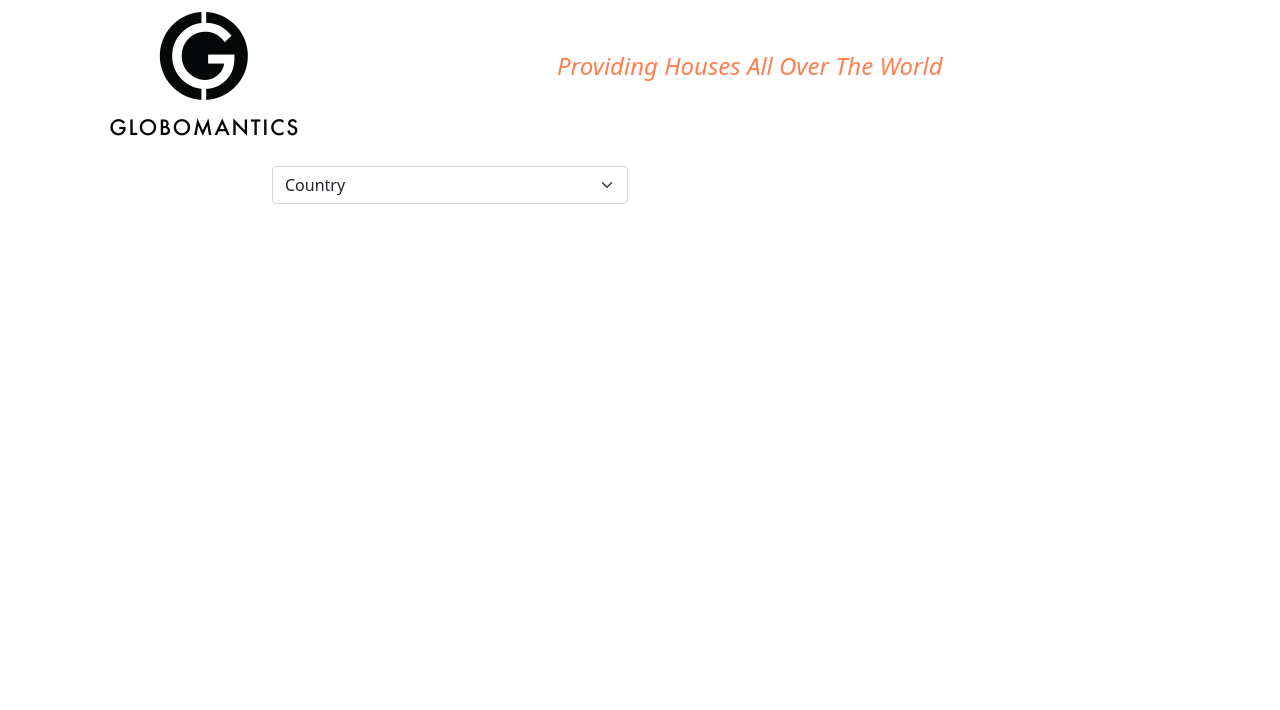
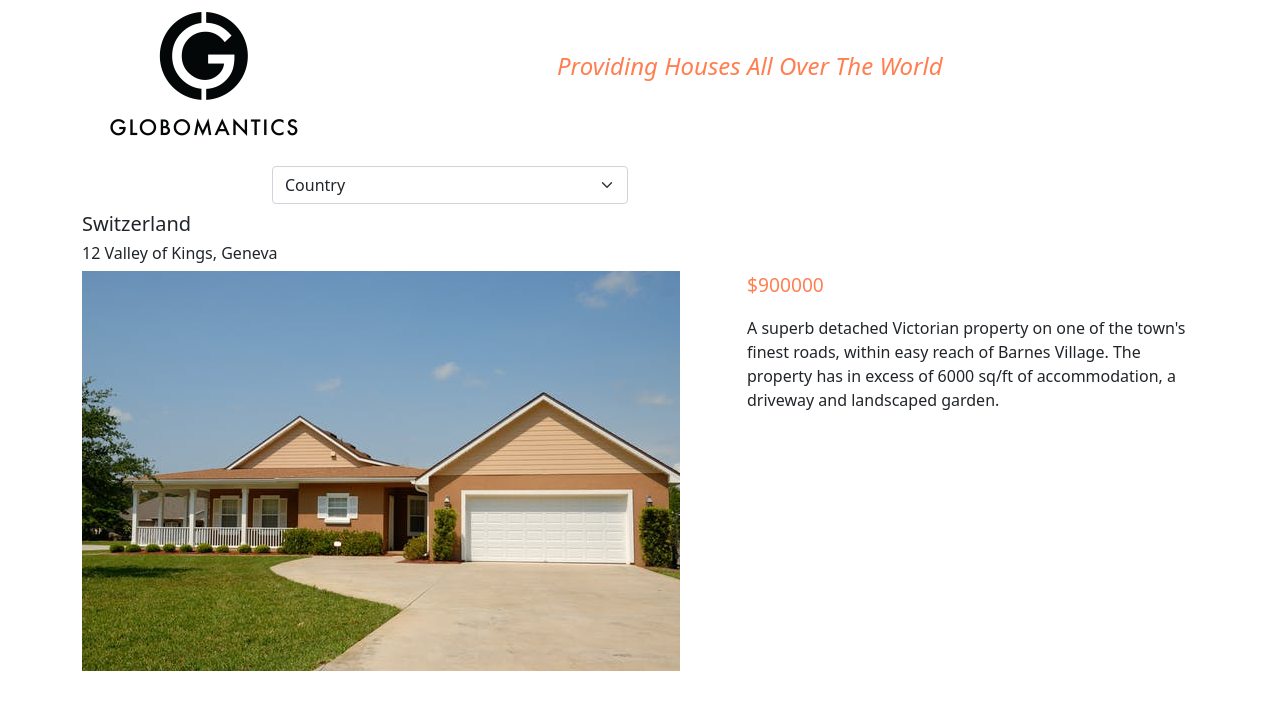
Before and after one commit to neemoh01/Andela-Meta-react-course-2023, a React (Create React App) app in the folder globalmantics/: page /house/1 in a window 1280 px wide. Shown: the top 710 px of the page. Built offline with nearby package versions, Linux system fonts and the light colour scheme.

Commit message:
splitting components

```diff
--- a/globalmantics/src/App.js
+++ b/globalmantics/src/App.js
@@ -5,6 +5,7 @@ import Header from './components/Header'
 import FeaturedHouse from './components/FeaturedHouse'
 import HouseFilter from './components/HouseFilter'
 import SearchResult from './components/SearchResult'
+import HouseFromQuery from "./components/HouseFromQuery";
 
 function App() {
 
@@ -43,6 +44,10 @@ function App() {
             <SearchResult allHouses={allHouses} />
           </Route>
 
+          <Route path="/house/:id">
+            <HouseFromQuery allHouses={allHouses} />
+          </Route>
+
           <Route exact path="/">
             <FeaturedHouse house={featuredhouses} />
           </Route>
--- /dev/null
+++ b/globalmantics/src/components/HouseFromQuery.js
@@ -0,0 +1,15 @@
+import { useParams } from "react-router-dom/cjs/react-router-dom.min";
+import House from "./House";
+
+const HouseFromQuery = ({ allHouses }) => {
+    const id = useParams().id;
+    const house = allHouses.find(h => h.id === parseInt(id));
+    if (!house) return <div>House not found</div>
+    return (
+        <>
+            <House house={house} />
+        </>
+    );
+}
+
+export default HouseFromQuery;
--- a/globalmantics/src/components/SearchResultsRow.js
+++ b/globalmantics/src/components/SearchResultsRow.js
@@ -1,8 +1,12 @@
+import { useHistory } from 'react-router-dom/cjs/react-router-dom.min';
 import './search.css'
 
 const SearchRultsRow = ({ house }) => {
+    const history = useHistory();
 
-    const setActive = () => { }
+    const setActive = () => {
+        history.push(`/house/${house.id}`);
+    }
 
 
     return (
```
